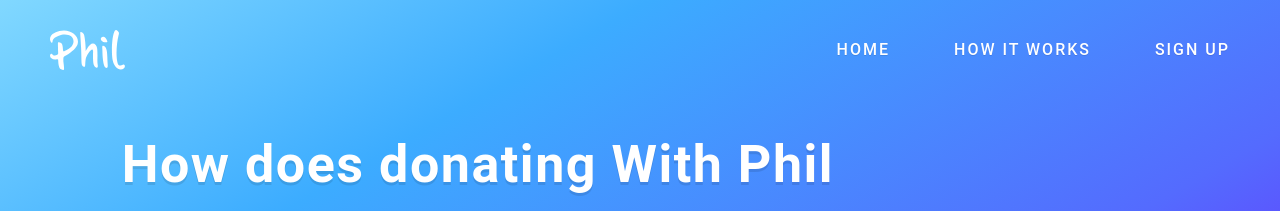
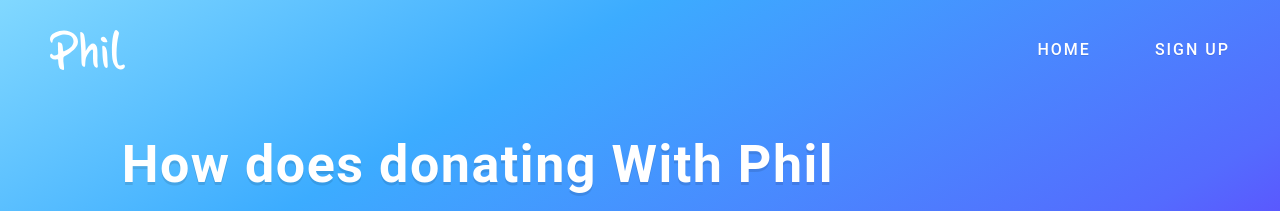
Before and after one commit to withphil/withphil.github.io, a Jekyll site: the page built from how-it-works/index.html, in a window 1280 px wide. Shown: the top 211 px of the page. Built offline with Jekyll 4.4.1, drawn with Linux system fonts in a browser that asks for light colours; some web fonts are replaced; comment, search, counter and statistics services are not loaded.

Commit message:
hide howitworks

```diff
--- a/_layouts/main.html
+++ b/_layouts/main.html
@@ -44,7 +44,7 @@
       <div id="nav-menu" class="top-bar-right hide-for-small-only-nav invisible-man">
         <ul class="dropdown menu" data-dropdown-menu data-options="disableHover:true;clickOpen:true">
           <li><a href="/">HOME</a></li>
-          <li><a href="/how-it-works/">HOW IT WORKS</a></li>
+          <!-- <li><a href="/how-it-works/">HOW IT WORKS</a></li> -->
           <li><a class="signup">SIGN UP</a></li>
         </ul>
       </div>
@@ -66,7 +66,7 @@
           <!-- <h2>Product</h2> -->
           <span class="overlay-sub">
             <h3><a href="/">Home</a></h3>
-            <h3><a href="/how-it-works/">How it works</a></h3>
+            <!-- <h3><a href="/how-it-works/">How it works</a></h3> -->
             <h3><a class="signup" onclick="closeNav()">Sign up</a></h3>
           </span>
         </div>
```
